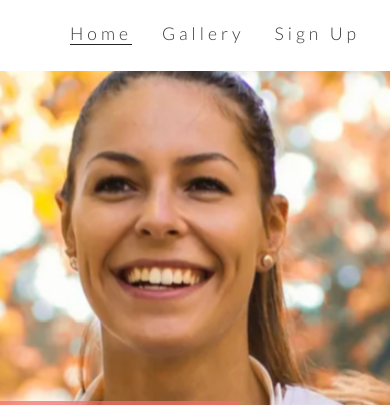
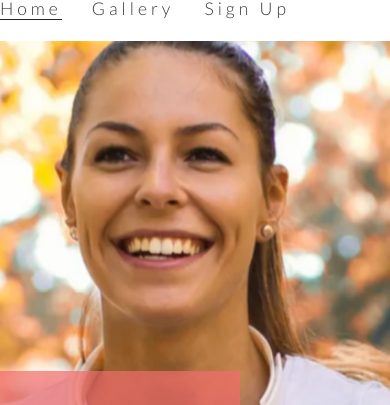
Before and after one commit to CedricLittman/lv333, a plain HTML site: page index.html in a window 390 px wide. Shown: the part 79-484 px from the top of the page. Drawn offline with nearby package versions, Linux system fonts and the light colour scheme.

Commit message:
Responsive home page

```diff
--- a/assets/css/style.css
+++ b/assets/css/style.css
@@ -290,3 +290,15 @@ footer{
         display: none;
     }
 }
+
+/* For medium screen sizes 950px and down */
+
+ @media screen and (max-width: 950px) {
+
+    #menu {
+        clear: left;
+        float: left;
+        margin-bottom: 20px;
+        line-height: 25px;
+    }
+} */
```
